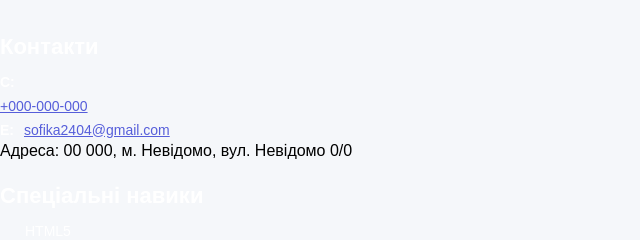
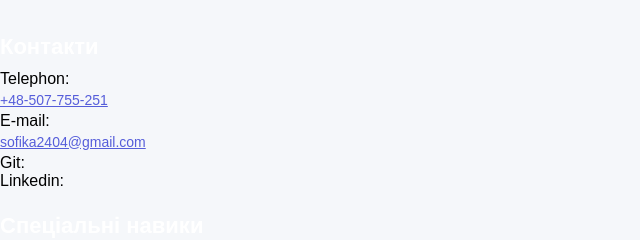
Before and after one commit to SofiiaShevtsova/practice-react, a React (Create React App) app: page / in a window 1280 px wide. Shown: the part 295-535 px from the top of the page, without its empty margins (0-640 px from the left). Built offline with nearby package versions, Linux system fonts and the light colour scheme.

Commit message:
add file

```diff
--- a/src/components/CV/Contacts.jsx
+++ b/src/components/CV/Contacts.jsx
@@ -4,23 +4,24 @@ const Contacts = props => {
             <h3 className="big"> Контакти </h3>
             <ul>
               <li>
-                <p className="contakt">C:</p>
-                <a href="tel:+000000000" className="tel">
-                  +000-000-000
+                <p>Telephon:</p>
+                <a href="tel:+48507755251" className="tel">
+                  +48-507-755-251
                 </a>
               </li>
               <li>
-                <p>
-                  <span className="contakt">E:</span>
+                <p>E-mail:</p>
                   <a href="mailto:sofika2404@gmail.com" className="tel">
                     sofika2404@gmail.com
-                  </a>{' '}
-                </p>
+                  </a>
               </li>
               <li>
-                {' '}
-                <p> Адреса: 00 000, м. Невідомо, вул. Невідомо 0/0 </p>
-              </li>{' '}
+                <p>Git:</p>
+          </li>
+                        <li>
+                <p>Linkedin:</p>
+              </li>
+
             </ul>
           </>
     )
--- a/src/components/CV/Education.jsx
+++ b/src/components/CV/Education.jsx
@@ -9,7 +9,7 @@ const Education = props => {
                 from 2007 to 2011 <span className="ukr">|</span>Ukraine
             </p>
             <p className="zakl2">
-              Academy GO IT<p className="spc">Full Stack Developer</p>              </p>
+              Academy GO IT              </p><p className="spc">Full Stack Developer</p>
 
               <p className="time">
                 from 2022 <span className="ukr">|</span>Ukraine
--- a/src/components/CV/SiteBar.jsx
+++ b/src/components/CV/SiteBar.jsx
@@ -5,8 +5,7 @@ import SoftSkills from "./SoftSkills";
 const SiteBar = props => {
     return (
         <div>
-          <img src="../../images/user.jpg" alt="user photo" className="olecia" />
-          <Contacts/>
+         <img src="./images/user.jpg" alt="user" className="olecia" />          <Contacts/>
          <TechSkills/>
          <SoftSkills/>
         </div>
```
